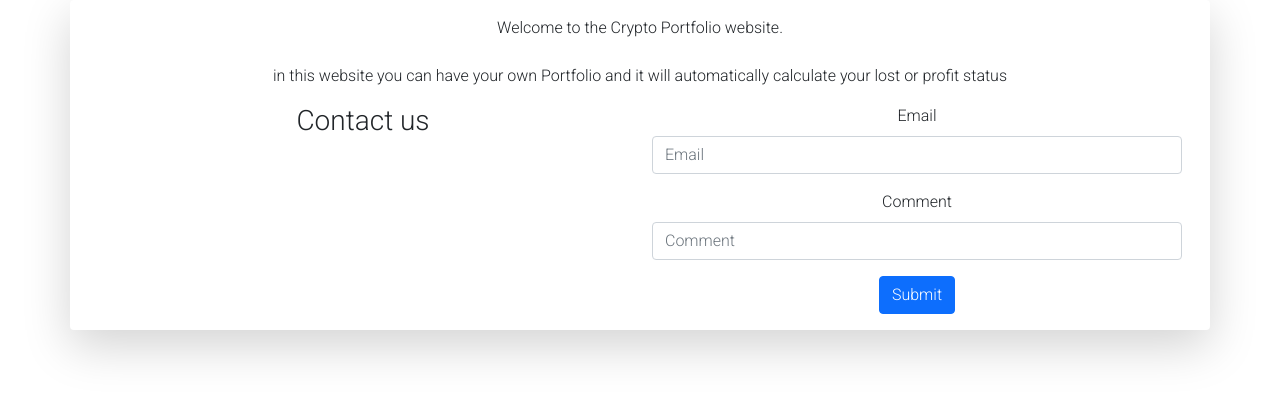
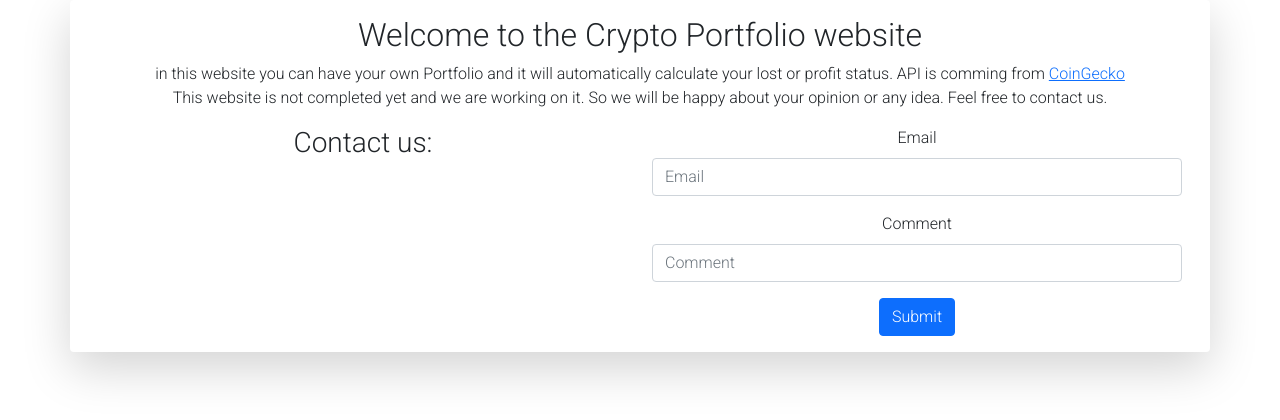
Before and after one commit to Behdadhp/crypto-website, a Django app: page /about/ in a window 1280 px wide. Shown: the part 56-476 px from the top of the page. Run offline with Django 3.2, Linux system fonts and the light colour scheme; parts of the project's set-up code (start-up, migrations or seed data) failed here and were passed over; some libraries are stand-ins or nearby versions.

Commit message:
updated contactus_form.html

```diff
--- a/about/templates/about/contactus_form.html
+++ b/about/templates/about/contactus_form.html
@@ -2,15 +2,18 @@
 
 <div class="container">
   <div class="row text-center">
-    <p>
-      Welcome to the Crypto Portfolio website. <br /><br />
+      <h2>Welcome to the Crypto Portfolio website</h2>
+      <p>
       in this website you can have your own Portfolio and it will automatically
-      calculate your lost or profit status
+      calculate your lost or profit status. API is comming from <a href="https://www.coingecko.com/">CoinGecko</a> <br>
+      This website is not completed yet and we are working on it.
+      So we will be happy about your opinion or any idea. Feel free to contact us.
     </p>
   </div>
   <div class="row text-center">
     <div class="col-sm-6">
-      <h3>Contact us</h3>
+      <h5</h5>
+      <h3>Contact us:</h3>
     </div>
     <div class="col-sm-6">
       <form action="" method="POST">
```
